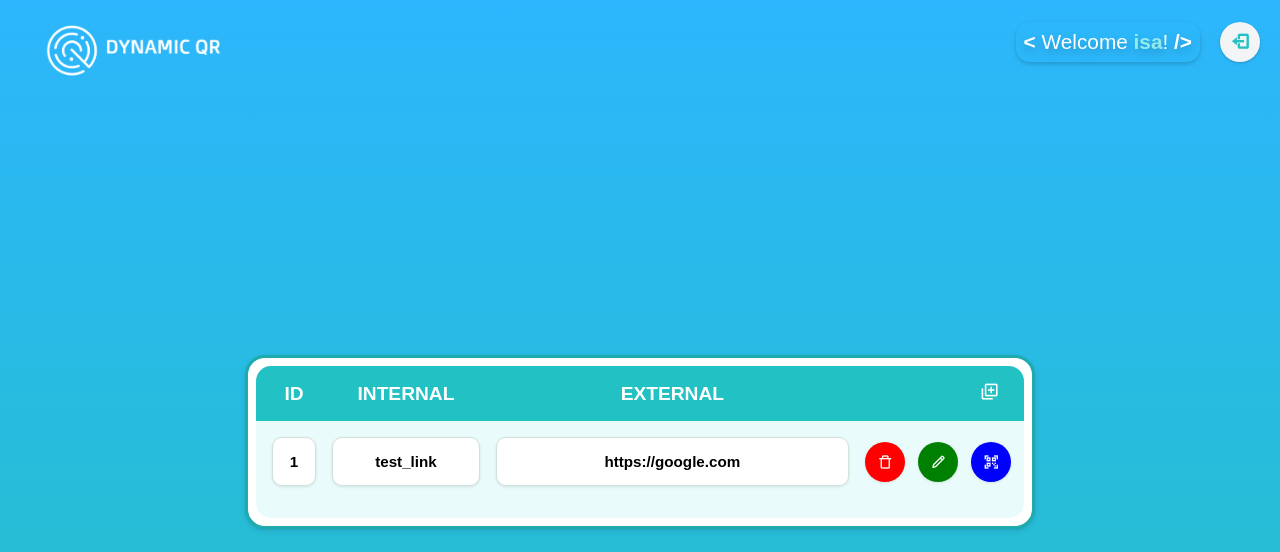
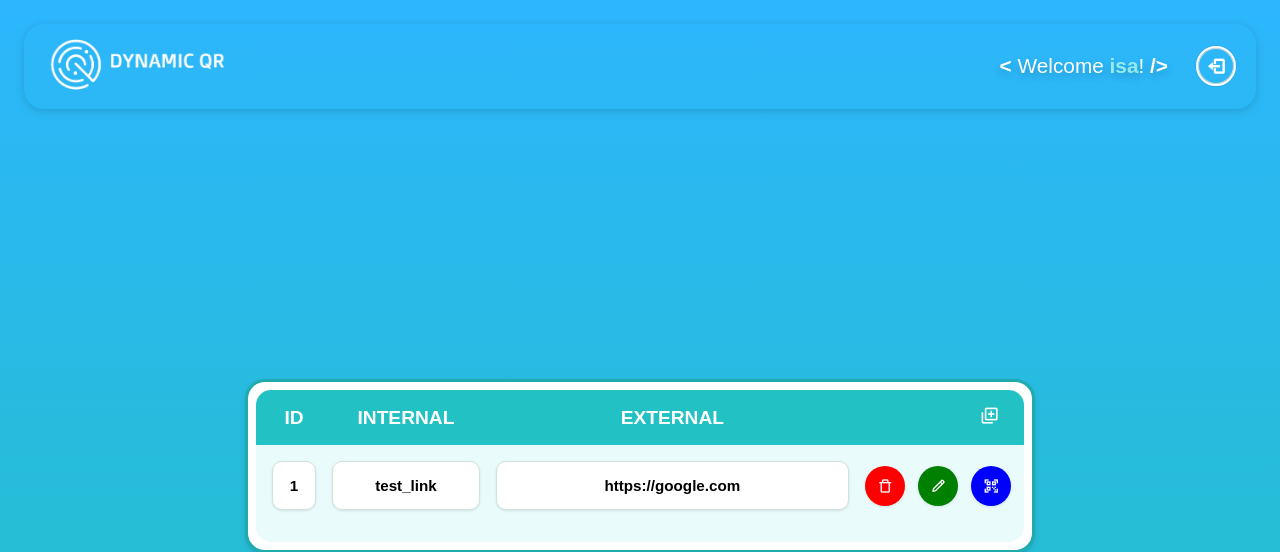
Before and after one commit to MarinCervinschi/QR-flask, a Flask app: page /private/dashboard/ in a window 1280 px wide. Shown: the top 552 px of the page. Run offline with Flask 3, Linux system fonts and the light colour scheme; a user stored in the database is signed in; data comes from the database, SQL or seed files in the repository; some libraries are stand-ins or nearby versions.

Commit message:
refactor: colors

```diff
--- a/app/static/style.css
+++ b/app/static/style.css
@@ -32,29 +32,20 @@ header {
     flex-direction: row;
     justify-content: space-between;
     align-items: center;
-    padding: 0 20px 0;
+    padding: 5px 20px 5px;
+    margin: 1.5rem;
+    border-radius: 20px;
+    box-shadow: rgba(0, 0, 0, 0.15) 0px 2px 8px;
 }
 
-header h2 {
-    color: var(--bg-color);
-    font-size: 1.3rem;
-    font-weight: 500;
-    text-shadow: 0px 4px 8px rgba(0, 0, 0, 0.2);
 
-    box-shadow: rgba(0, 0, 0, 0.18) 0px 2px 4px;
-    cursor: pointer;
-    border-radius: 14px;
-    padding: 8px;
-
-}
 
 header span {
     color: #93ebeb;
     font-weight: bolder;
+}
 
-}
 header img {
-    margin: 20px 20px 0;
     height: 60px;
 }
 
@@ -193,6 +184,17 @@ main {
     justify-content: center;
     gap: 20px;
 
+    >h2 {
+        color: var(--bg-color);
+        font-size: 1.3rem;
+        font-weight: 500;
+        text-shadow: 0px 4px 8px rgba(0, 0, 0, 0.2);
+
+        border-radius: 14px;
+        padding: 8px;
+
+    }
+
     .logout-button {
         display: flex;
         align-items: center;
@@ -200,20 +202,23 @@ main {
         width: 40px;
         height: 40px;
         border-radius: 50%;
-        background-color: #f3f4f6;
-        border: none;
+        background: none;
+        border: white 2px solid;
         cursor: pointer;
         transition: all 0.2s ease-in-out;
-        box-shadow: 0px 1px 3px rgba(0, 0, 0, 0.2);
+        box-shadow: rgba(0, 0, 0, 0.05) 0px 0px 0px 1px, rgb(209, 213, 219) 0px 0px 0px 1px inset;
 
         >i {
             font-size: 1.2rem;
-            color: var(--primary-color);
+            color: white;
             font-weight: bold;
+            &:hover {
+                color: var(--primary-color);
+            }
         }
 
         &:hover {
-            background-color: #e5e7eb;
+            background-color: #e9fbfb;
             transform: scale(1.05);
         }
 
@@ -224,7 +229,7 @@ main {
 
         &:active {
             transform: scale(0.95);
-          }
+        }
       }
 
 }
```
